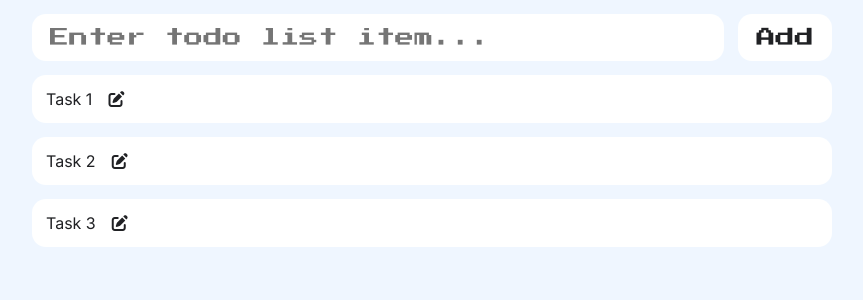
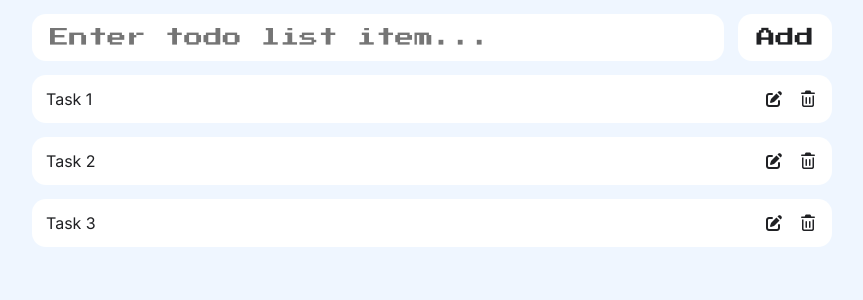
Before and after one commit to D99ZY/todo-list-react-app, a React (Vite) app: page / in a window 1280 px wide. Shown: the top 300 px of the page, without its empty margins (208-1071 px from the left). Built offline with nearby package versions, Linux system fonts and the light colour scheme.

Commit message:
Refactor components

```diff
--- a/src/components/TodoCard.jsx
+++ b/src/components/TodoCard.jsx
@@ -1,3 +1,16 @@
-export default function TodoCard() {
-  return <div>TodoCard</div>;
+import PropTypes from 'prop-types';
+
+export default function TodoCard(props) {
+  const { children } = props;
+  return (
+    <li className="todoItem">
+      {children}
+      <div className="actionsContainer">
+        <i className="fa-solid fa-pen-to-square" />
+        <i className="fa-regular fa-trash-can" />
+      </div>
+    </li>
+  );
 }
+
+TodoCard.propTypes = { children: PropTypes.string.isRequired };
--- a/src/components/TodoList.jsx
+++ b/src/components/TodoList.jsx
@@ -1,3 +1,5 @@
+import TodoCard from './TodoCard';
+
 export default function TodoList() {
   const todoList = ['Task 1', 'Task 2', 'Task 3'];
 
@@ -5,10 +7,9 @@ export default function TodoList() {
     <ul className="main">
       {todoList.map((todo) => {
         return (
-          <li className="todoItem" key={todo.id}>
-            {todo}
-            <i className="fa-solid fa-pen-to-square" />
-          </li>
+          <TodoCard key={todo.id}>
+            <p>{todo}</p>
+          </TodoCard>
         );
       })}
     </ul>
```
